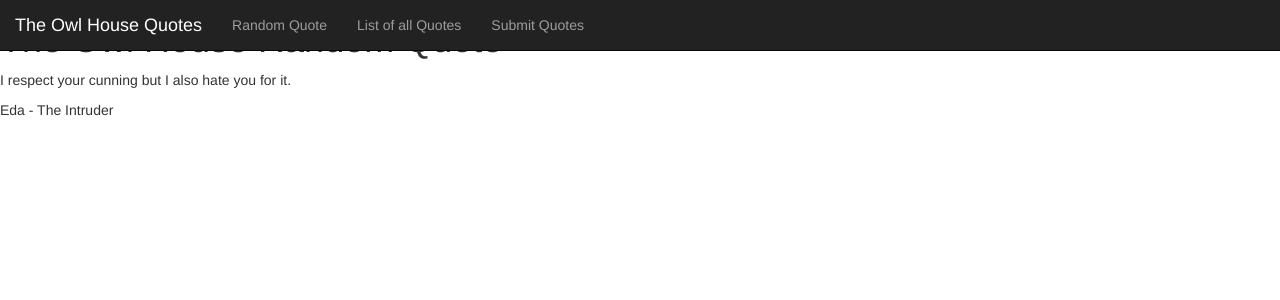
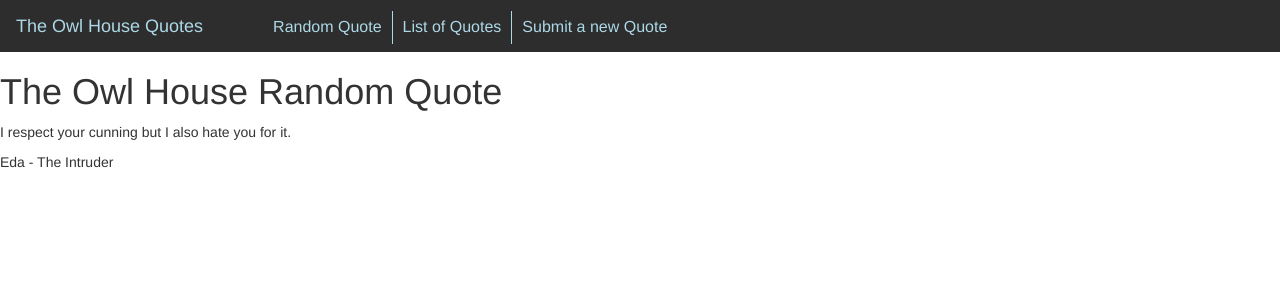
Before and after one commit to DustinJoosen/OwlHouseQuotes, a Flask app: page / in a window 1280 px wide. Shown: the top 300 px of the page. Run offline with Flask 2, Linux system fonts and the light colour scheme; some libraries are stand-ins or nearby versions.

Commit message:
Finish navigation bar

```diff
--- a/static/css/style.css
+++ b/static/css/style.css
@@ -1,3 +1,32 @@
+:root{
+	--main-bg-color: rgb(45, 45, 45);
+	--main-fg-color: lightblue;
+}
+
 #specific_source{
     display: none;
 }
+
+nav{
+	background-color: var(--main-bg-color);
+	color: var(--main-fg-color);
+}
+
+.nav-item{
+    list-style-type: none;
+    margin-top:10px;
+    font-size:16px;
+    border-left:1px solid var(--main-fg-color);
+    padding: 5px 5px 5px 10px;
+    cursor: pointer;
+    margin-left: 5px;
+}
+.nav-item a:hover{
+	text-decoration: none;
+}
+.nav-item a, .navbar-brand{
+    color: var(--main-fg-color);
+}
+.nav-item:first-child{
+	border:none;
+}
--- a/templates/navbar.html
+++ b/templates/navbar.html
@@ -1,12 +1,14 @@
-<nav class="navbar navbar-inverse navbar-fixed-top">
-    <div class="container-fluid">
-        <div class="navbar-header">
-            <a class="navbar-brand" href="/">The Owl House Quotes</a>
-        </div>
-        <ul class="nav navbar-nav">
-            <li><a href="/">Random Quote</a></li>
-            <li><a href="/quotes/">List of all Quotes</a></li>
-            <li><a href="/quotes/submit">Submit Quotes</a></li>
-        </ul>
-    </div>
+<nav style="border-radius:0" class="navbar navbar-expand-lg navbar-light bg-light">
+    <a class="navbar-brand" href="/">The Owl House Quotes</a>
+    <ul class="navbar-nav">
+        <li class="nav-item">
+            <a class="nav-link" href="/">Random Quote</a>
+        </li>
+        <li class="nav-item">
+            <a class="nav-link" href="/quotes">List of Quotes</a>
+        </li>
+        <li class="nav-item">
+            <a class="nav-link" href="/quotes/submit">Submit a new Quote</a>
+        </li>
+    </ul>
 </nav>
```
